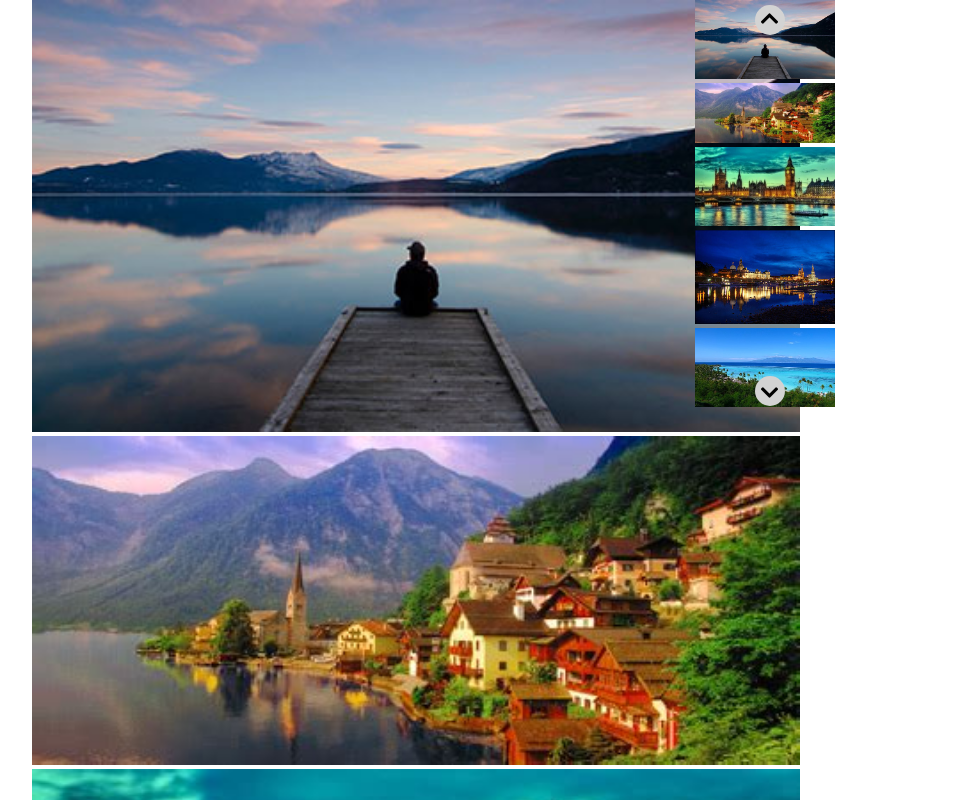
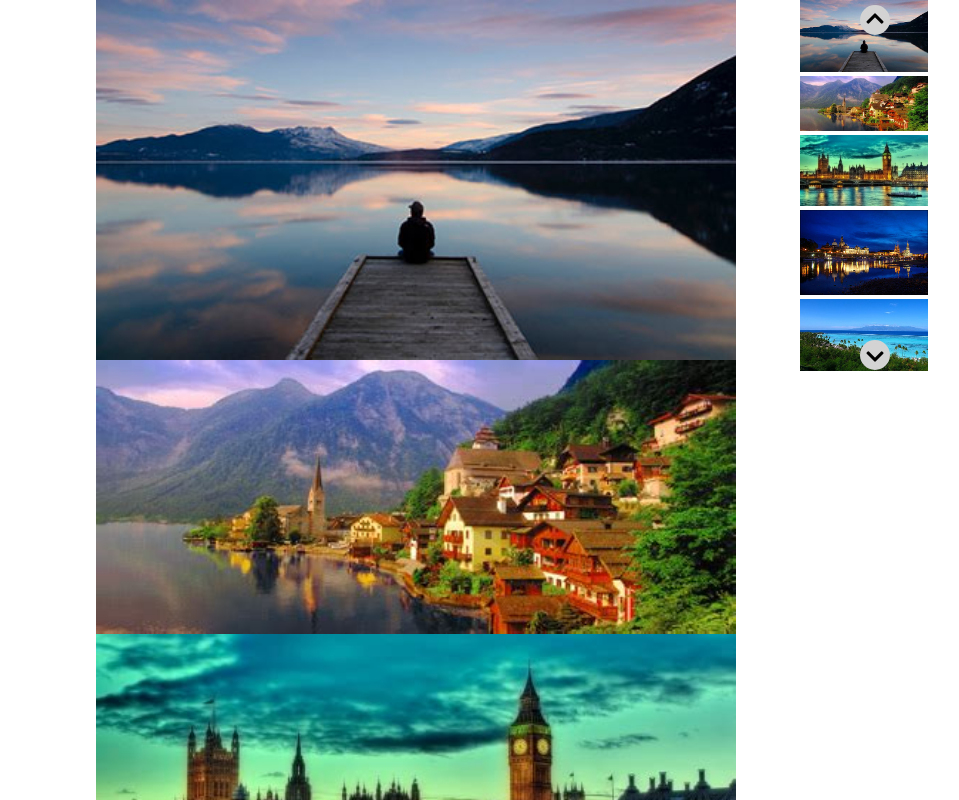
Before and after one commit to nadiaf85/js-array-carousel, a plain HTML site: page index.html in a window 1280 px wide. Shown: the top 800 px of the page, without its empty margins (224-1183 px from the left). Drawn offline with Linux system fonts and the light colour scheme.

Commit message:
rifatto html e css

```diff
--- a/css/style.css
+++ b/css/style.css
@@ -5,47 +5,33 @@
 }
 
 .container{
+    position: relative;
     background-color: white;
     height: 500px;
 }
 
-.immagini-piccole img{
-    height: calc(100% / 5);
-    width: 100%;
+
+.immagine-grande img{
+    width: 50%;
+    position: relative;
+    display: block;
 }
 
-.immagini-grandi{
+.immagine-piccola{
+    display: flex;
+    flex-direction: column;
     position: absolute;
-    top: 0;
-    left: 0;
-    width: 100%;
-    height: 100%;
-    text-align: center;
+    top: 0px;
+    left: 80%;
 }
 
-.immagini-grandi img{
+.immagine-piccola img{
     width: 50%;
-}
-
-.img-dx{
-    width: 11%;
-    position: relative;
-    left: 349px;
-}
-
-.img-sx img{
-    width: 60%;
-    height: 100%;
+    height: calc(100% / 5);
     object-fit: cover;
 }
 
-.item{
-    height: 50vh;
-    display: none;
-    overflow: hidden;
-}
-
-.item.active{
+.immagine-grande.active{
     display: block;
 }
 
--- a/index.html
+++ b/index.html
@@ -11,14 +11,14 @@
 <body>
 
     <div class="container">
-        <div class="immagini-grandi img-sx"></div>
 
-        <div class="immagini-piccole img-dx">
+        <div class="immagine-grande"></div>
+
+
+        <div class="immagine-piccola">
             <div class="up hidden"><i class="fas fa-chevron-up"></i></div>
             <div class="down"><i class="fas fa-chevron-down"></i></div>
         </div>
-    </div>
-
 
     <script type="text/javascript" src="js/myscript.js"></script>
 </body>
--- a/js/myscript.js
+++ b/js/myscript.js
@@ -23,23 +23,24 @@ const text = [
 ]
 
 let contatore=0;
-let immaginiGrandi = document.querySelector('.immagini-grandi');
+let immaginiGrandi = document.querySelector ('.immagine-grande');
 
 for(let i=0; i < items.length; i++){
     immaginiGrandi.innerHTML += `
-    <div class="immagine-grande img-grande ${i}">
+    <div class="immagine-grande${i}">
         <img src= "${items[i]}">
 
     </div>
     `
 }
 
-let immaginiPiccole = document.querySelector('.immagini-piccole');
+let immaginiPiccole = document.querySelector ('.immagine-piccola');
 
 for(let i=0; i < items.length; i++){
     immaginiPiccole.innerHTML += `
-    <div class="immagine-piccola">
-        <img src= "${items[i]}"></div>
+    <div class="immagine-piccola${i}">
+        <img src= "${items[i]}">
+    </div>
     `
 }
 
@@ -47,9 +48,8 @@ const up = document.querySelector('.up')
 const down = document.querySelector('.down')
 
 up.addEventListener('click',function(){
-    const previousImg = document.querySelector(`.immagini-piccole` + contatore);
+    const previousImg = document.querySelector(`.immagine-grande` + contatore);
     previousImg.classList.remove(`active`);
-
 
     if(contatore == (items.length - 1)){
         contatore = 0
@@ -57,14 +57,14 @@ up.addEventListener('click',function(){
         contatore++
     }
 
-    const currentImg = document.querySelector(`.immagini-piccole` + contatore);
-    currentImg.classList.add(`active`);
+    const immagineCorrente = document.querySelector(`.immagine-grande` + contatore);
+    immagineCorrente.classList.add(`active`);
 
     console.log(contatore)
 });
 
 down.addEventListener('click',function(){
-    const previousImg = document.querySelector(`.immagini-piccole` + contatore);
+    const previousImg = document.querySelector(`.immagine-grande` + contatore);
     previousImg.classList.remove(`active`);
 
     if(contatore == 0){
@@ -73,8 +73,11 @@ down.addEventListener('click',function(){
         contatore--
     }
 
-    const currentImg = document.querySelector(`.immagini-piccole` + contatore);
-    currentImg.classList.add(`active`);
+    const immagineCorrente = document.querySelector(`.immagine-grande` + contatore);
+    immagineCorrente.classList.add(`active`);
 
-    console.log(contatore)
+    console.log(contatore);
 });
+
+const primaImg = document.querySelector(`.immagine-grande-0`);
+primaImg.classList.add(`active`);
```
